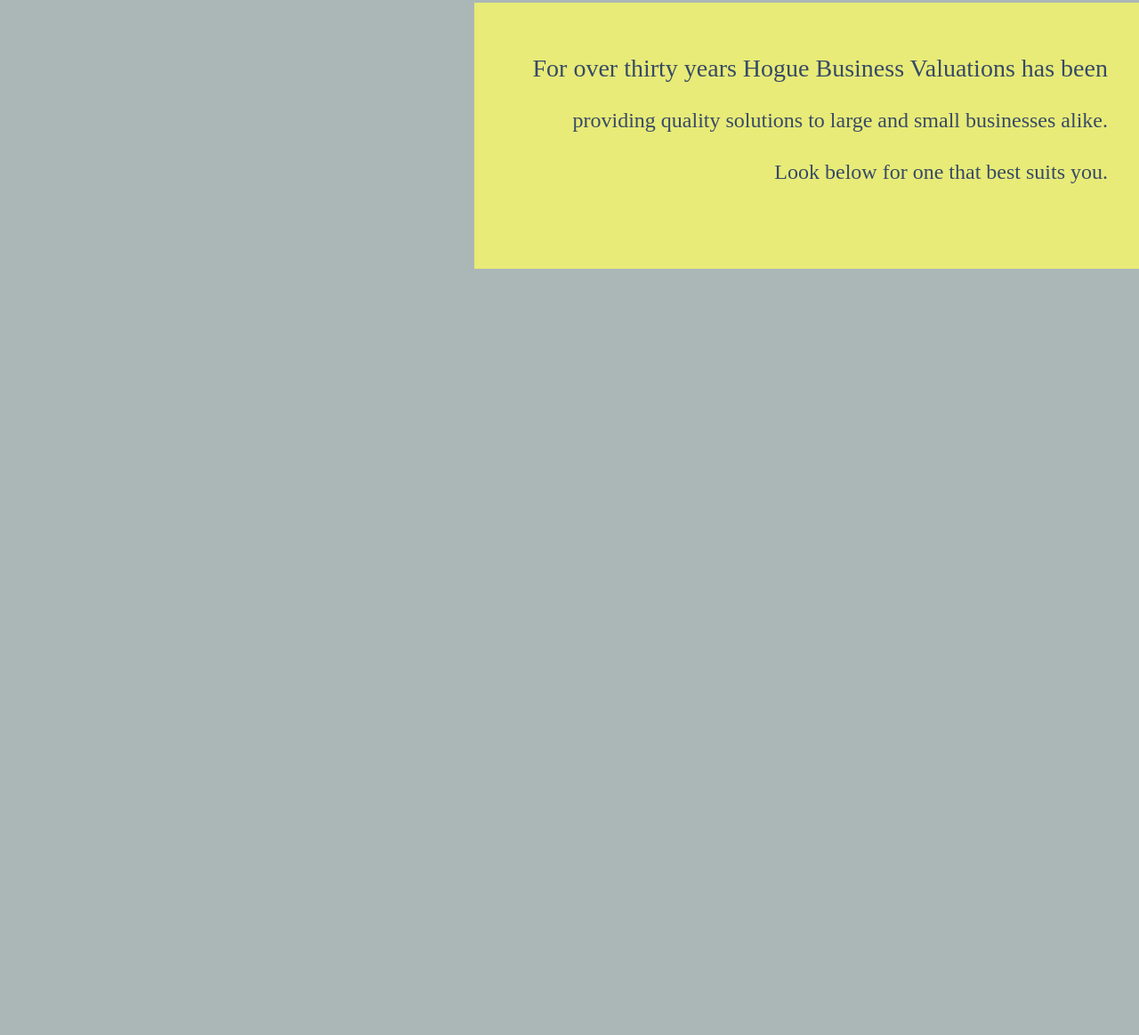
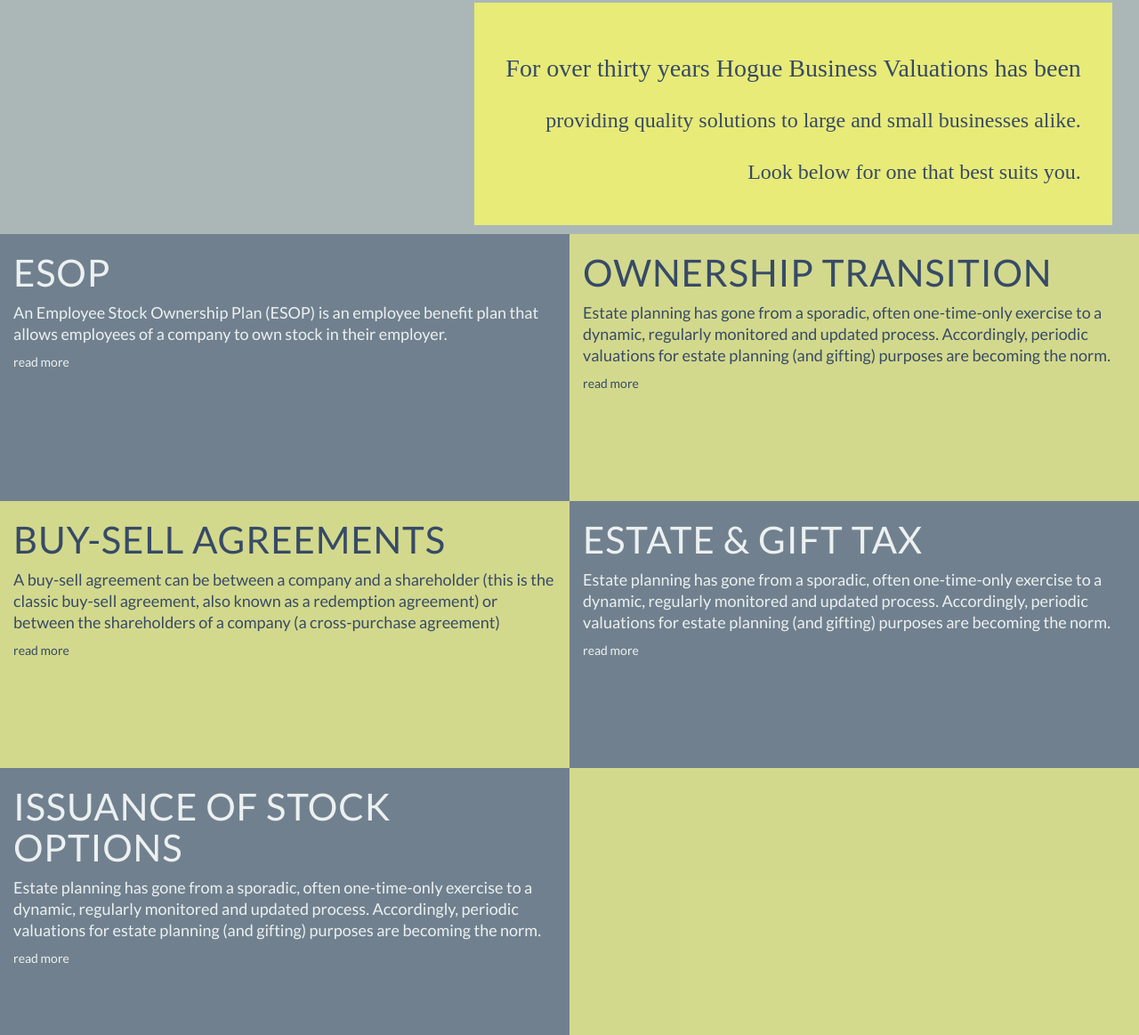
Before and after one commit to Hogue/consulting_website, a website: page index.html in a window 1280 px wide. Shown: the part 537-1700 px from the top of the page at 89% size. Before the commit the page ends 839 px from the top, so only its background shows below. Drawn offline with Linux system fonts and the light colour scheme; a web font is replaced by a local one.

Commit message:
adds updated homepage layout

```diff
--- a/index.html
+++ b/index.html
@@ -6,9 +6,14 @@
   <title></title>
   <link rel="stylesheet" href="css/app.css">
   <link href='https://fonts.googleapis.com/css?family=Lato:400,300,700,900' rel='stylesheet' type='text/css'>
+  <script src="bower_components/jquery/dist/jquery.min.js"></script>
+  <script type="text/javascript" src="scripts/scripts.js"></script>
 </head>
 <body>
-    <div class="landing-page-wrapper">
+
+    <div id="landing-wrapper" class="landing-page-wrapper">
+
+
 
         <div class="container-fluid header-and-main-nav">
             <div class="row">
@@ -56,5 +61,44 @@
 
     </div>
 
+    <div class="container-fluid solutions-container">
+        <div class="row">
+            <div class="col-md-6 first-block">
+                <h1 class="solution-header white-copy">esop</h1>
+                <p class="solution-copy white-copy">An Employee Stock Ownership Plan (ESOP) is an employee benefit plan that allows employees of a company to own stock in their employer.</p>
+                <span><a href="" title="" class="more-link white-copy">read more</a></span>
+            </div>
+            <div class="col-md-6 second-block">
+                <h1 class="solution-header blue-copy">Ownership Transition</h1>
+                <p class="solution-copy blue-copy">Estate planning has gone from a sporadic, often one-time-only exercise to a dynamic, regularly monitored and updated process. Accordingly, periodic valuations for estate planning (and gifting) purposes are becoming the norm.</p>
+                <span><a href="" title="" class="more-link blue-copy">read more</a></span>
+            </div>
+        </div>
+        <div class="row">
+            <div class="col-md-6 second-block">
+                <h1 class="solution-header blue-copy">Buy-Sell Agreements</h1>
+                <p class="solution-copy blue-copy">A buy-sell agreement can be between a company and a shareholder (this is the classic buy-sell agreement, also known as a redemption agreement) or between the shareholders of a company (a cross-purchase agreement)</p>
+                <span><a href="" title="" class="more-link blue-copy">read more</a></span>
+            </div>
+            <div class="col-md-6 first-block">
+                <h1 class="solution-header white-copy">Estate &amp; Gift Tax</h1>
+                <p class="solution-copy white-copy">Estate planning has gone from a sporadic, often one-time-only exercise to a dynamic, regularly monitored and updated process. Accordingly, periodic valuations for estate planning (and gifting) purposes are becoming the norm.</p>
+                <span><a href="" title="" class="more-link white-copy">read more</a></span>
+            </div>
+        </div>
+        <div class="row">
+            <div class="col-md-6 first-block">
+                <h1 class="solution-header white-copy">Issuance of Stock Options</h1>
+                <p class="solution-copy white-copy">Estate planning has gone from a sporadic, often one-time-only exercise to a dynamic, regularly monitored and updated process. Accordingly, periodic valuations for estate planning (and gifting) purposes are becoming the norm.</p>
+                <span><a href="" title="" class="more-link white-copy">read more</a></span>
+            </div>
+            <div class="col-md-6 second-block">
+                <h1 class="solution-header"></h1>
+                <p class="solution-copy"></p>
+                <span><a href="" title="" class="more-link"></a></span>
+            </div>
+        </div>
+    </div>
+
 </body>
 </html>
--- /dev/null
+++ b/scripts/scripts.js
@@ -0,0 +1,13 @@
+$(document).ready(function(){
+resizeDiv();
+});
+
+window.onresize = function(event) {
+resizeDiv();
+}
+
+function resizeDiv() {
+vpw = $(window).width();
+vph = $(window).height();
+$('#landing-wrapper').css({'height': vph + 'px'});
+}
--- a/scss/_base.scss
+++ b/scss/_base.scss
@@ -24,16 +24,20 @@
   //  background-size: 100% 100%;
   //  background-repeat: no-repeat;
       background-color: #ABB7B7;
-      width: 100%;
-      height: 100%;
-      margin: 0;
-      padding: 0;
+
+
 
 
     .landing-page-wrapper {
 
         background-color: #ABB7B7;
-        height: 100vh;
+    //    height: 100vh;
+    //    width: 100vw;
+    //    position: relative;
+    //    margin: 0;
+    //    overflow: hidden;
+
+
 
         .header-and-main-nav {
             padding-top: 36px;
@@ -78,7 +82,7 @@
 
         }
 
-    }
+
 
         .quote-board {
 
@@ -101,7 +105,8 @@
 
         .test {
                 background-color: rgba(252, 252, 98, 0.75);
-            height: 299px;
+                height: 250px;
+                width: auto;
                 margin-top: 55px;
 
 
@@ -138,7 +143,49 @@
 
         }
 
+    }
 
+    .solutions-container {
+        .first-block {
+            height: 300px;
+            background-color: rgba(55, 74, 103, 0.5);
+            &:hover {
+                background-color: rgba(55, 74, 103, 1);
+            }
+        }
+
+        .second-block {
+            height: 300px;
+            background-color: rgba(252, 252, 98, 0.5);
+            &:hover {
+                background-color: rgba(252, 252, 98, 0.75);
+            }
+        }
+
+        .solution-header {
+            font-size: 42px;
+            text-transform: uppercase;
+            letter-spacing: 0.85px;
+        }
+
+        .solution-copy {
+            font-size: 18px;
+            line-height: 24px;
 
 
         }
+
+        .white-copy {
+            color: #ECF0F1;
+        }
+
+        .blue-copy {
+            color: #374A67;
+        }
+
+        .more-link {
+
+        }
+    }
+
+}
```
Also changed, not shown: css/app.css, 1 other file. Lines whose indentation alone changed are shown as unchanged.
